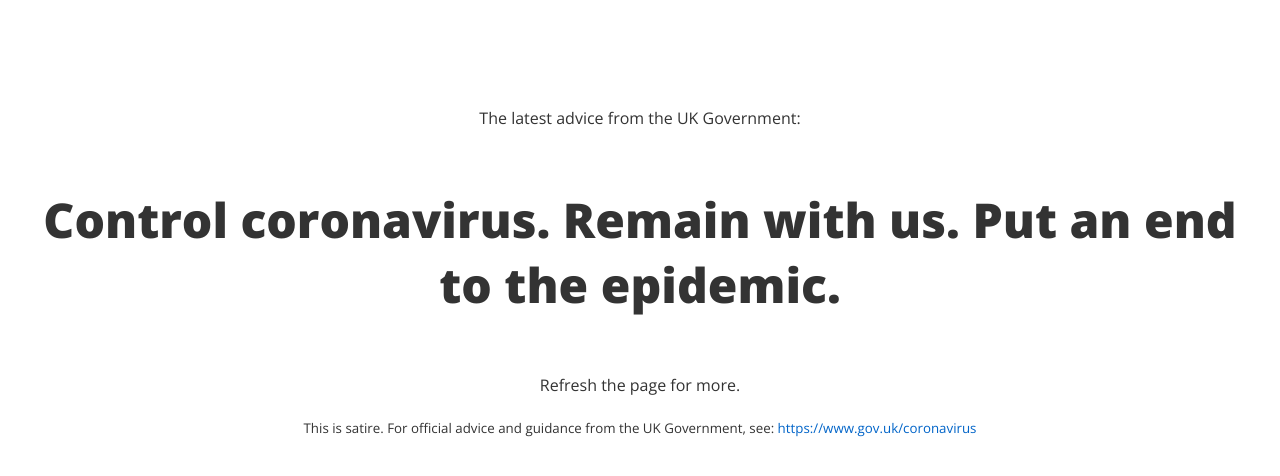
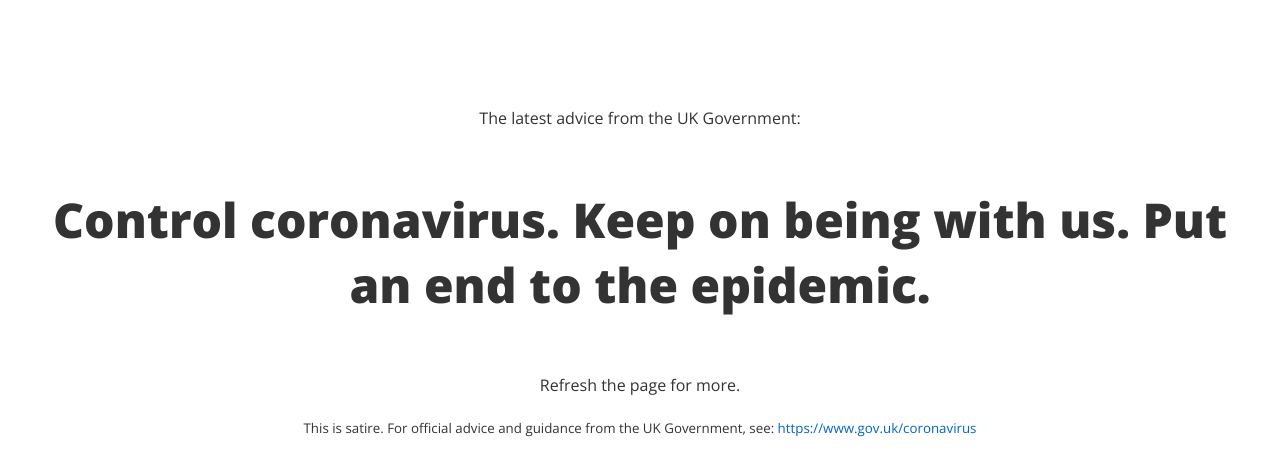
Before and after one commit to igelstorm/covid-19-slogan, a Svelte app: page / in a window 1280 px wide. Shown: the top 476 px of the page. Built offline with nearby package versions, Linux system fonts and the light colour scheme.

Commit message:
A few more synonyms

```diff
--- a/src/App.svelte
+++ b/src/App.svelte
@@ -18,6 +18,7 @@
 				"key workers",
 				"productivity",
 				"businesses",
+				"the GDP",
 			]
 		},
 		negative: {
@@ -52,6 +53,7 @@
 				"Stay",
 				"Always be",
 				"Remain",
+				"Keep on being",
 			],
 			object: [
 				"at home",
```
